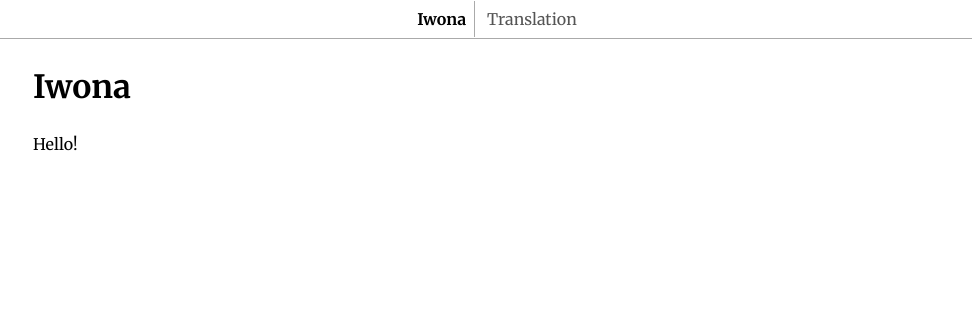
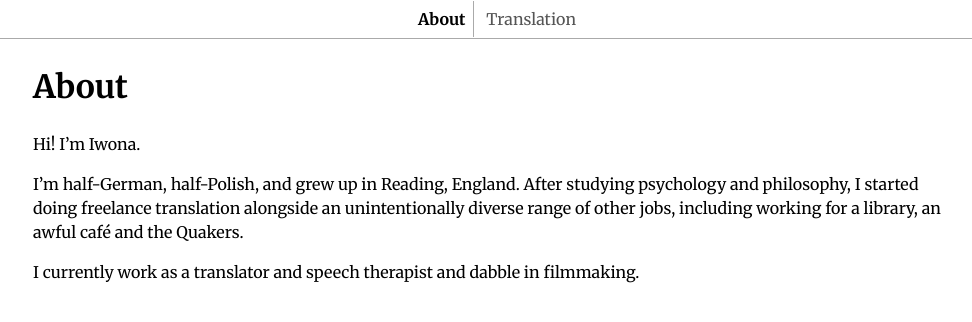
Before and after one commit to iwonaluszowicz/iwonaluszowicz.github.io, a Jekyll site: the page built from index.markdown, in a window 1280 px wide. Shown: the top 322 px of the page, without its empty margins (143-1115 px from the left). Built offline with Jekyll 4.4.1, drawn with Linux system fonts in a browser that asks for light colours.

Commit message:
Update index.markdown

```diff
--- a/index.markdown
+++ b/index.markdown
@@ -1,10 +1,15 @@
 ---
 # Feel free to add content and custom Front Matter to this file.
 # To modify the layout, see https://jekyllrb.com/docs/themes/#overriding-theme-defaults
-title: Iwona
+title: About
 include_in_nav: true
 nav_order: 1
 
 ---
 
-Hello!
+Hi! I’m Iwona.
+
+I’m half-German, half-Polish, and grew up in Reading, England.
+After studying psychology and philosophy, I started doing freelance translation alongside an unintentionally diverse range of other jobs, including working for a library, an awful café and the Quakers.
+
+I currently work as a translator and speech therapist and dabble in filmmaking.
```
